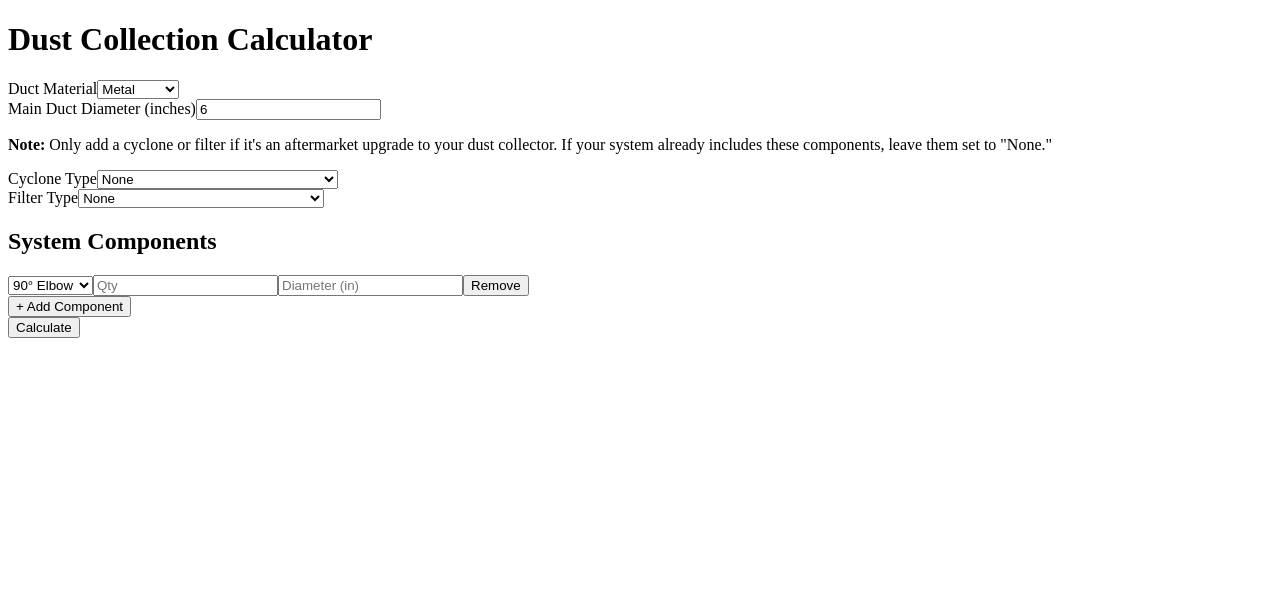
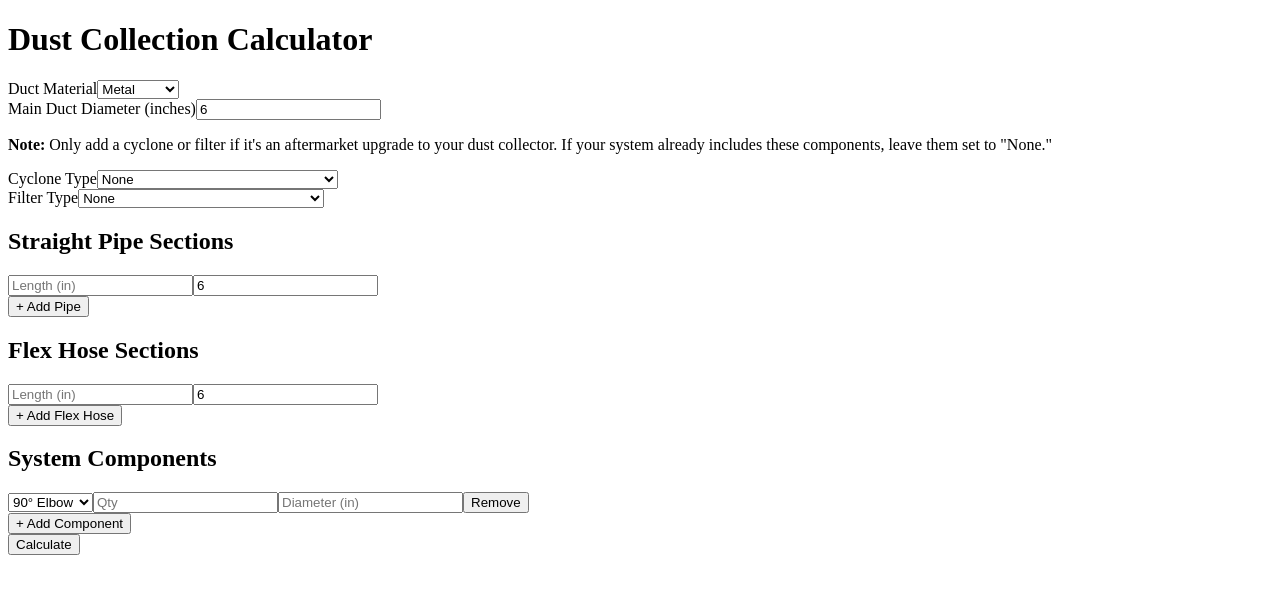
Before and after one commit to jfantin75/dust-calc-full2, a Next.js app: page / in a window 1280 px wide. Shown: the top 594 px of the page. Built offline with nearby package versions, Linux system fonts and the light colour scheme.

Commit message:
Update DustCollectionCalculator.js

```diff
--- a/components/DustCollectionCalculator.js
+++ b/components/DustCollectionCalculator.js
@@ -4,8 +4,8 @@ import {
   componentOptions,
   cycloneOptions,
   filterOptions,
-  materialTypes }
-from '../utils/constants';
+  materialTypes,
+} from '../utils/constants';
 import {
   calculateTotalStaticPressure,
   calculateFinalCFM,
@@ -14,6 +14,8 @@ import {
 
 const DustCollectionCalculator = () => {
   const [components, setComponents] = useState([{ ...initialState.component }]);
+  const [pipes, setPipes] = useState([{ length: '', diameter: '6' }]);
+  const [flexHoses, setFlexHoses] = useState([{ length: '', diameter: '6' }]);
   const [material, setMaterial] = useState('metal');
   const [diameter, setDiameter] = useState('6');
   const [cyclone, setCyclone] = useState('none');
@@ -35,8 +37,28 @@ const DustCollectionCalculator = () => {
     setComponents(updated);
   };
 
+  const handlePipeChange = (index, field, value) => {
+    const updated = [...pipes];
+    updated[index][field] = value;
+    setPipes(updated);
+  };
+
+  const addPipe = () => {
+    setPipes([...pipes, { length: '', diameter: '6' }]);
+  };
+
+  const handleFlexHoseChange = (index, field, value) => {
+    const updated = [...flexHoses];
+    updated[index][field] = value;
+    setFlexHoses(updated);
+  };
+
+  const addFlexHose = () => {
+    setFlexHoses([...flexHoses, { length: '', diameter: '6' }]);
+  };
+
   const handleCalculate = () => {
-    const sp = calculateTotalStaticPressure(components, material, diameter);
+    const sp = calculateTotalStaticPressure(components, material, diameter, pipes, flexHoses);
     const adjustedSP = sp + cycloneOptions[cyclone] + filterOptions[filter];
     const cfm = calculateFinalCFM(adjustedSP, diameter);
     const velocity = getVelocity(cfm, diameter);
@@ -106,6 +128,52 @@ const DustCollectionCalculator = () => {
         </div>
       </div>
 
+      <h2 className="text-xl font-semibold mb-2">Straight Pipe Sections</h2>
+      {pipes.map((pipe, i) => (
+        <div key={i} className="grid grid-cols-2 sm:grid-cols-5 gap-4 mb-4">
+          <input
+            type="number"
+            className="p-2 border rounded"
+            value={pipe.length}
+            onChange={(e) => handlePipeChange(i, 'length', e.target.value)}
+            placeholder="Length (in)"
+          />
+          <input
+            type="number"
+            className="p-2 border rounded"
+            value={pipe.diameter}
+            onChange={(e) => handlePipeChange(i, 'diameter', e.target.value)}
+            placeholder="Diameter (in)"
+          />
+        </div>
+      ))}
+      <button onClick={addPipe} className="bg-blue-600 text-white px-4 py-2 rounded mb-6">
+        + Add Pipe
+      </button>
+
+      <h2 className="text-xl font-semibold mb-2">Flex Hose Sections</h2>
+      {flexHoses.map((hose, i) => (
+        <div key={i} className="grid grid-cols-2 sm:grid-cols-5 gap-4 mb-4">
+          <input
+            type="number"
+            className="p-2 border rounded"
+            value={hose.length}
+            onChange={(e) => handleFlexHoseChange(i, 'length', e.target.value)}
+            placeholder="Length (in)"
+          />
+          <input
+            type="number"
+            className="p-2 border rounded"
+            value={hose.diameter}
+            onChange={(e) => handleFlexHoseChange(i, 'diameter', e.target.value)}
+            placeholder="Diameter (in)"
+          />
+        </div>
+      ))}
+      <button onClick={addFlexHose} className="bg-blue-600 text-white px-4 py-2 rounded mb-6">
+        + Add Flex Hose
+      </button>
+
       <h2 className="text-xl font-semibold mb-2">System Components</h2>
       {components.map((comp, i) => (
         <div key={i} className="grid grid-cols-1 sm:grid-cols-5 gap-4 mb-4 items-end">
```
